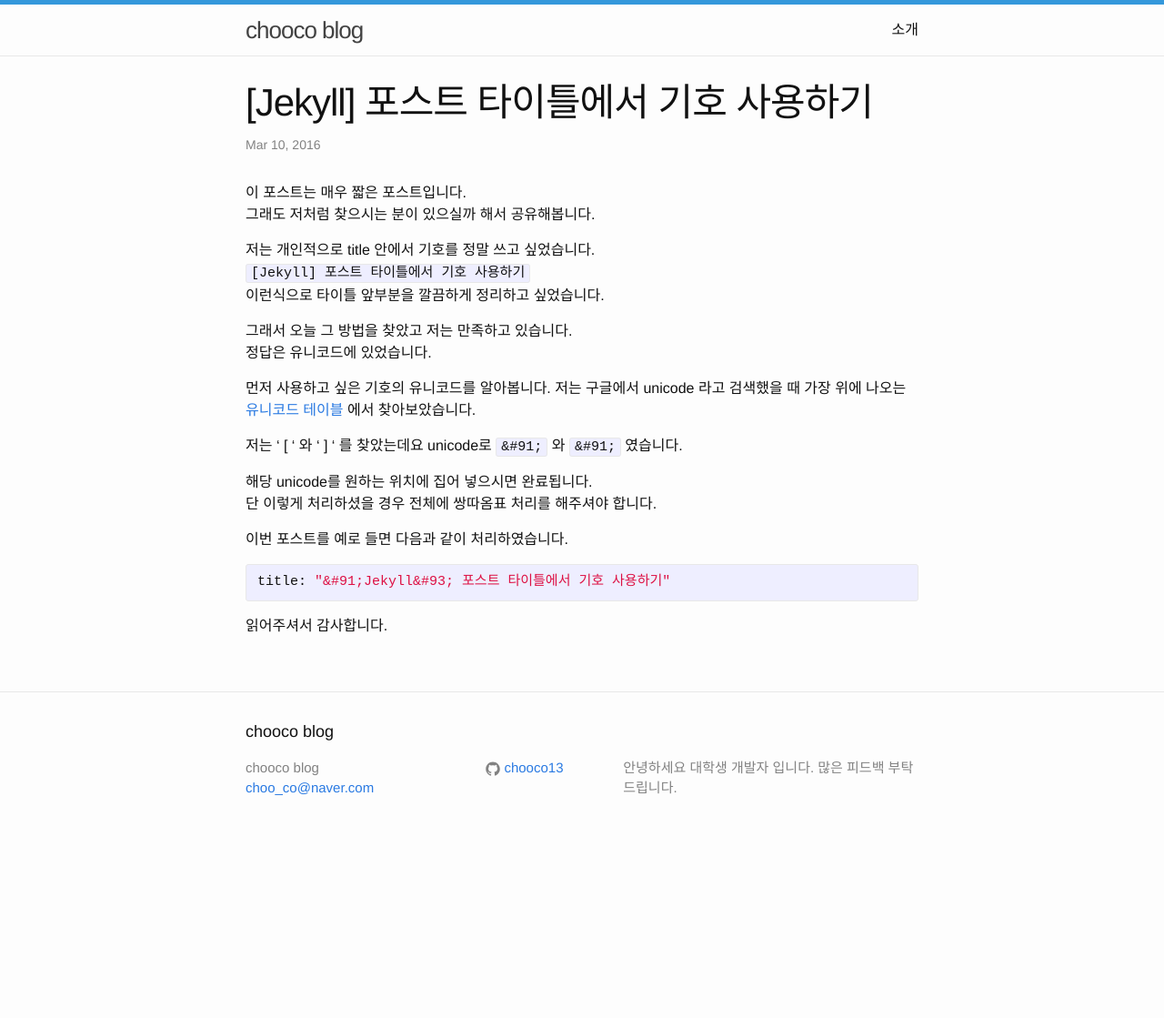
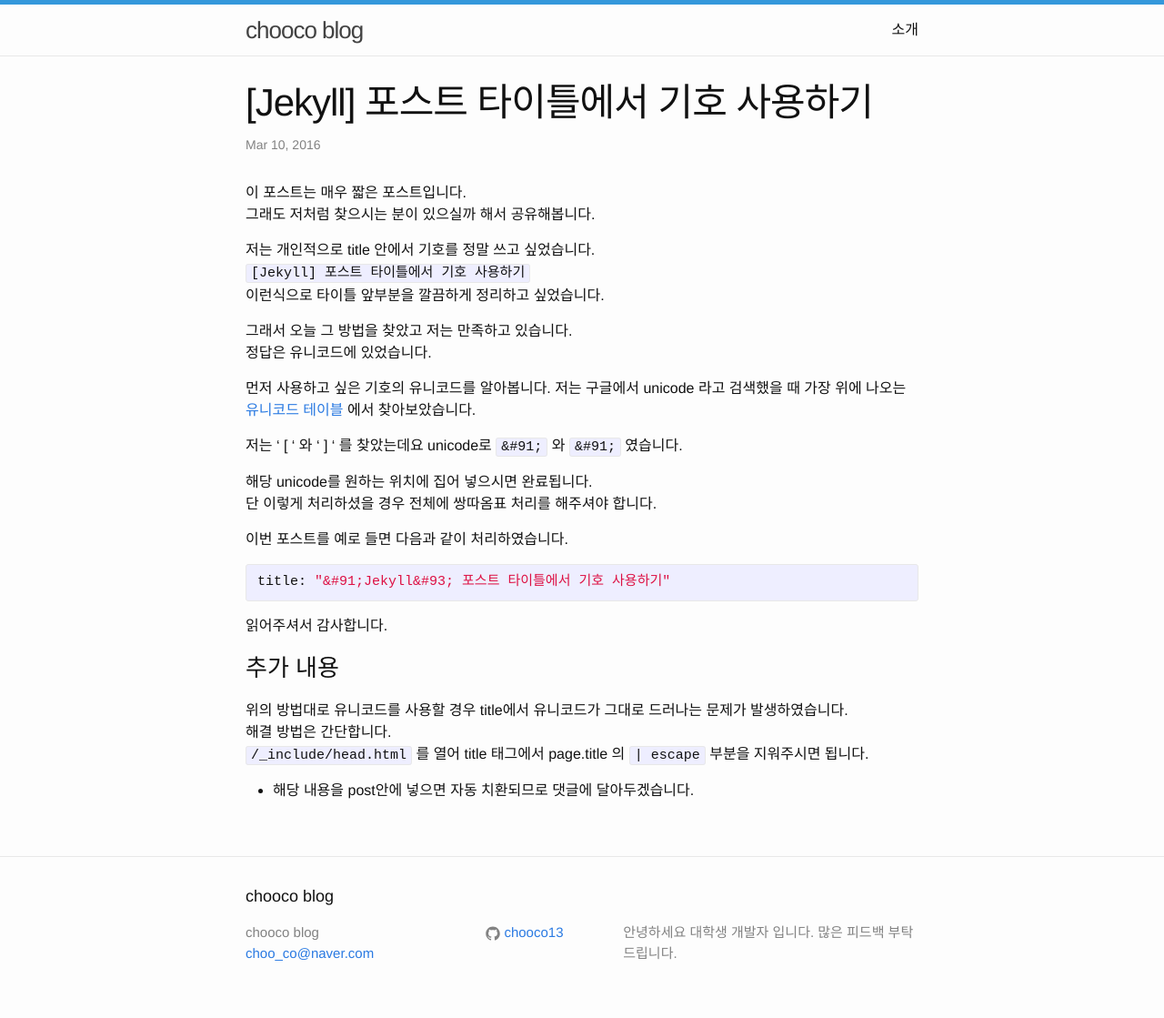
Before and after one commit to chooco13/chooco13.github.io, a Jekyll site: the page built from _posts/2016-03-10-[Jekyll]-포스트-타이틀에서-기호-사용하기.md, in a window 1280 px wide. Shown: the whole page at 91% size. Built offline with Jekyll 4.4.1, drawn with Linux system fonts in a browser that asks for light colours; comment, search, counter and statistics services are not loaded; before the commit the page ends 938 px from its top, so only the background shows below that.

Commit message:
[Jekyll] 포스트 타이틀에서 기호 사용하기

```diff
--- a/_posts/2016-03-10-[Jekyll]-포스트-타이틀에서-기호-사용하기.md
+++ b/_posts/2016-03-10-[Jekyll]-포스트-타이틀에서-기호-사용하기.md
@@ -31,4 +31,12 @@
 
 읽어주셔서 감사합니다.
 
+### 추가 내용
+
+위의 방법대로 유니코드를 사용할 경우 title에서 유니코드가 그대로 드러나는 문제가 발생하였습니다.
+해결 방법은 간단합니다.
+`/_include/head.html` 를 열어 title 태그에서 page.title 의 `| escape` 부분을 지워주시면 됩니다.
+
+* 해당 내용을 post안에 넣으면 자동 치환되므로 댓글에 달아두겠습니다.
+
 [unicode]: http://unicode-table.com/en/
```
